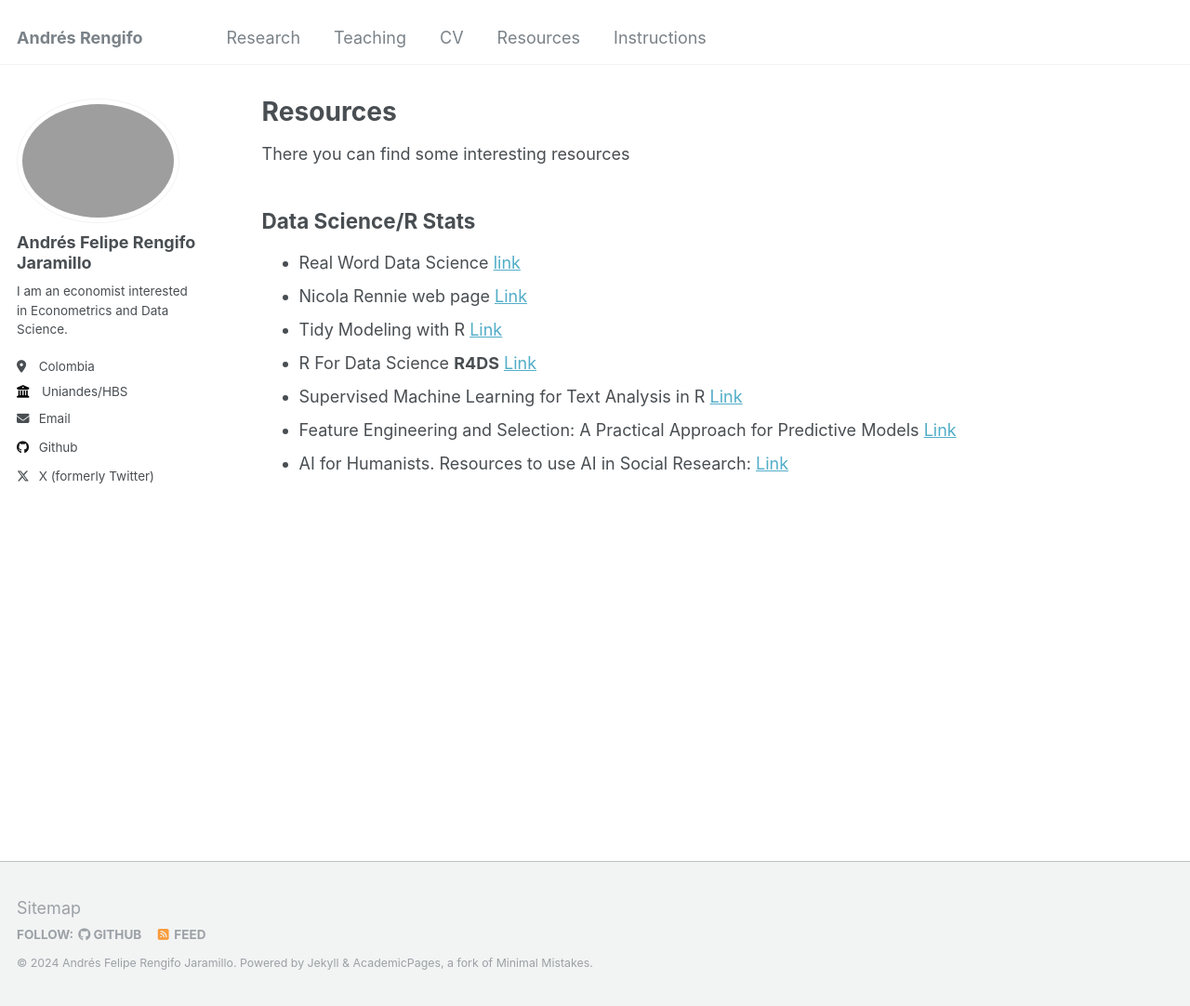
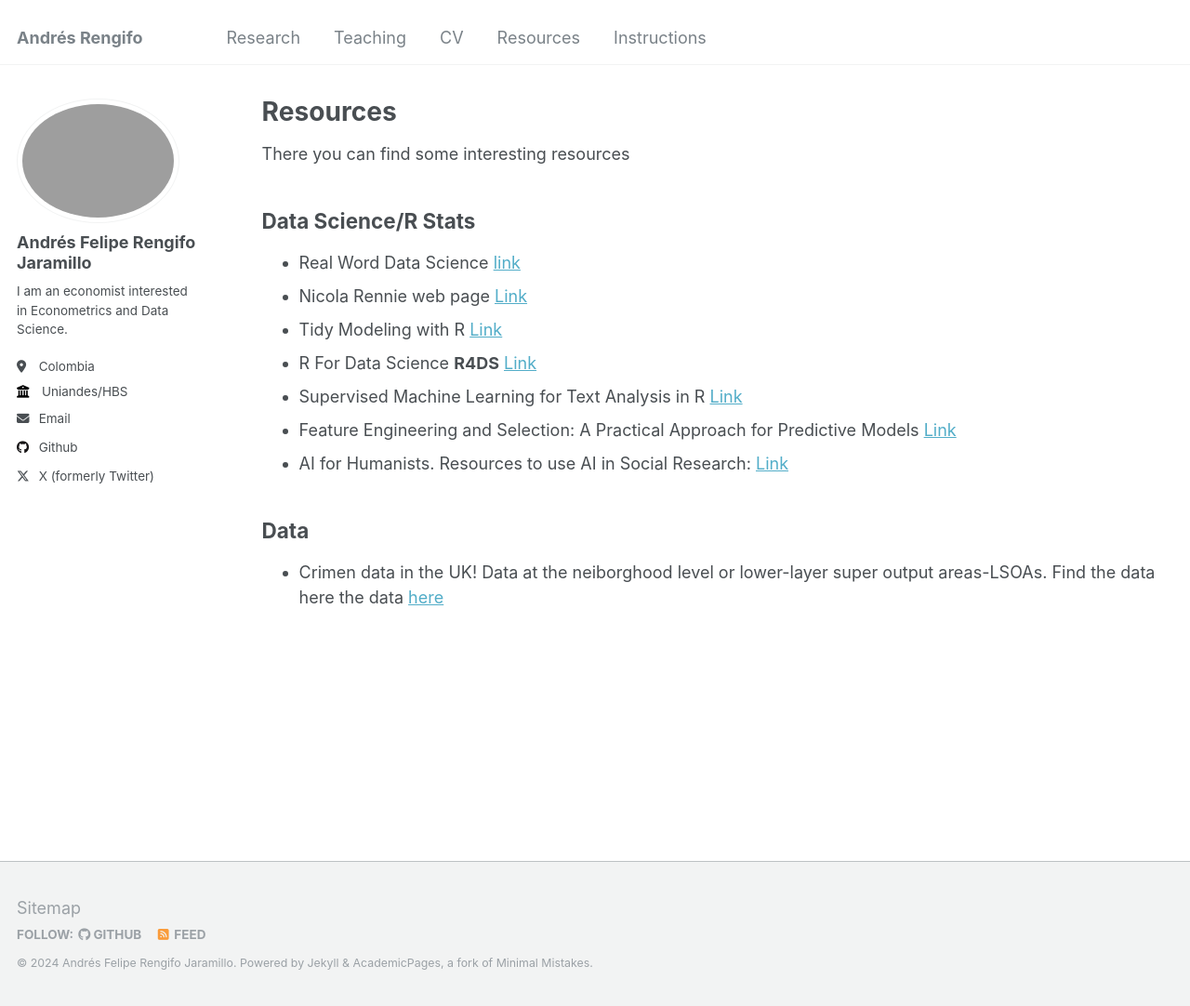
Before and after one commit to RengifoAndres/RengifoAndres.github.io, a Jekyll site: the page built from _pages/Resources.md, in a window 1280 px wide and 1082 px high. Shown: the whole window at 93% size. Built offline with Jekyll 4.4.1, drawn with Linux system fonts in a browser that asks for light colours.

Commit message:
Update Resources.md

```diff
--- a/_pages/Resources.md
+++ b/_pages/Resources.md
@@ -16,3 +16,9 @@ There you can find some interesting resources
 * Supervised Machine Learning for Text Analysis in R [Link](https://smltar.com/)
 * Feature Engineering and Selection: A Practical Approach for Predictive Models  [Link](http://www.feat.engineering/)
 * AI for Humanists. Resources to use AI in Social Research: [Link](https://aiforhumanists.com/)
+
+
+## Data
+
+* Crimen data in the UK! Data at the neiborghood level or lower-layer super output areas-LSOAs.
+Find the data here the data [here](https://data.police.uk/data/archive/)
```
